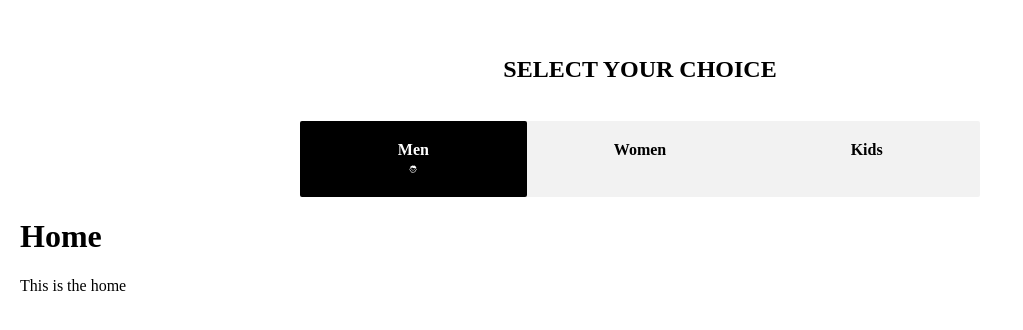
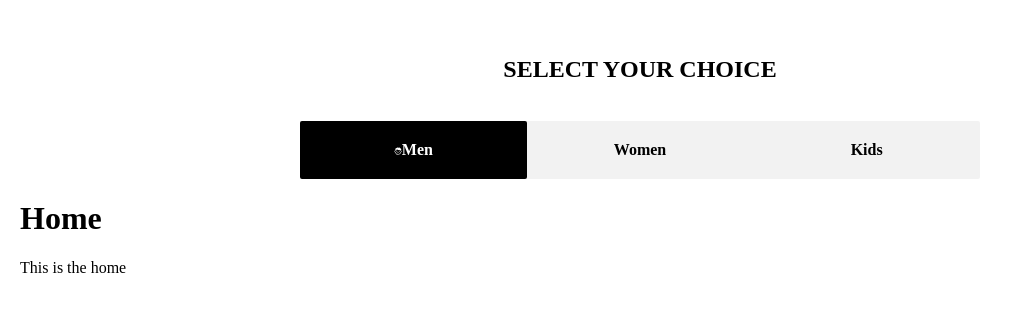
Before and after one commit to SREYANSH2412/Marmeto-assignment, a plain HTML site: page index.html in a window 1280 px wide. Shown: the whole page, without its empty margins (0-1023 px from the left). Drawn offline with Linux system fonts and the light colour scheme; a web font is replaced by a local one.

Commit message:
updated logo part

```diff
--- a/index.html
+++ b/index.html
@@ -15,20 +15,23 @@
     <br>
     <div class="tabs-container">
       <ul class="tabs">
-        <li data-tab-target="#Men" class="active tab"><b>Men</b>
+        <li data-tab-target="#Men" class="active tab">
           <span class="tab-logo">
             <img src="images/Men.png" alt="Men Logo">
           </span>
+          <b>Men</b>
         </li>
-        <li data-tab-target="#Women" class="tab"><b>Women</b>
+        <li data-tab-target="#Women" class="tab">
           <span class="tab-logo">
             <img src="images/Women.png" alt="Women Logo">
           </span>
+          <b>Women</b>
         </li>
-        <li data-tab-target="#Kids" class="tab"><b>Kids</b>
+        <li data-tab-target="#Kids" class="tab">
           <span class="tab-logo">
             <img src="images/Kids.png" alt="Kids Logo">
           </span>
+          <b>Kids</b>
         </li>
       </ul>
     </div>
--- a/styles.css
+++ b/styles.css
@@ -37,8 +37,10 @@ body {
     cursor: pointer;
     padding: 20px;
     flex: 1;
-    text-align: center;
+    display: flex;           /* Enable Flexbox */
+    justify-content: center; /* Horizontally center the content */
 }
+
 
 .tab.active {
     background-color: #000000;
```
